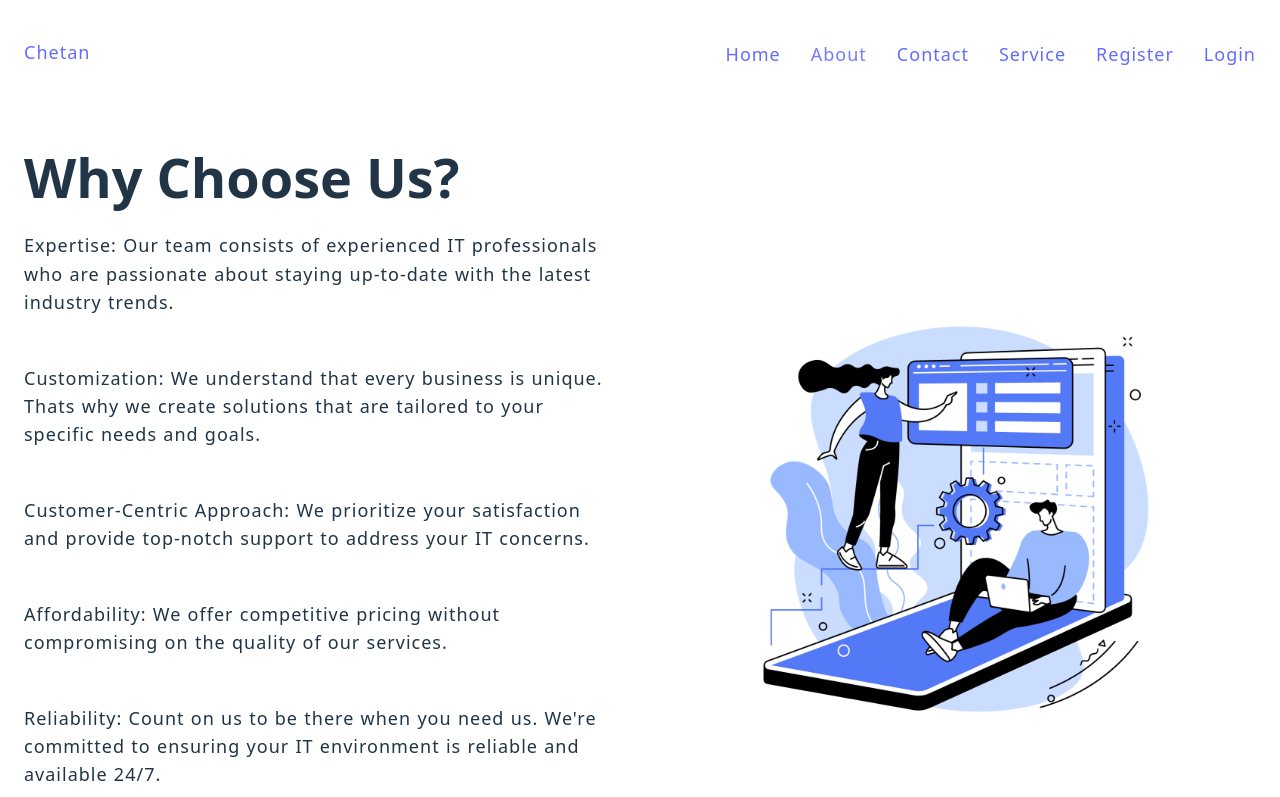
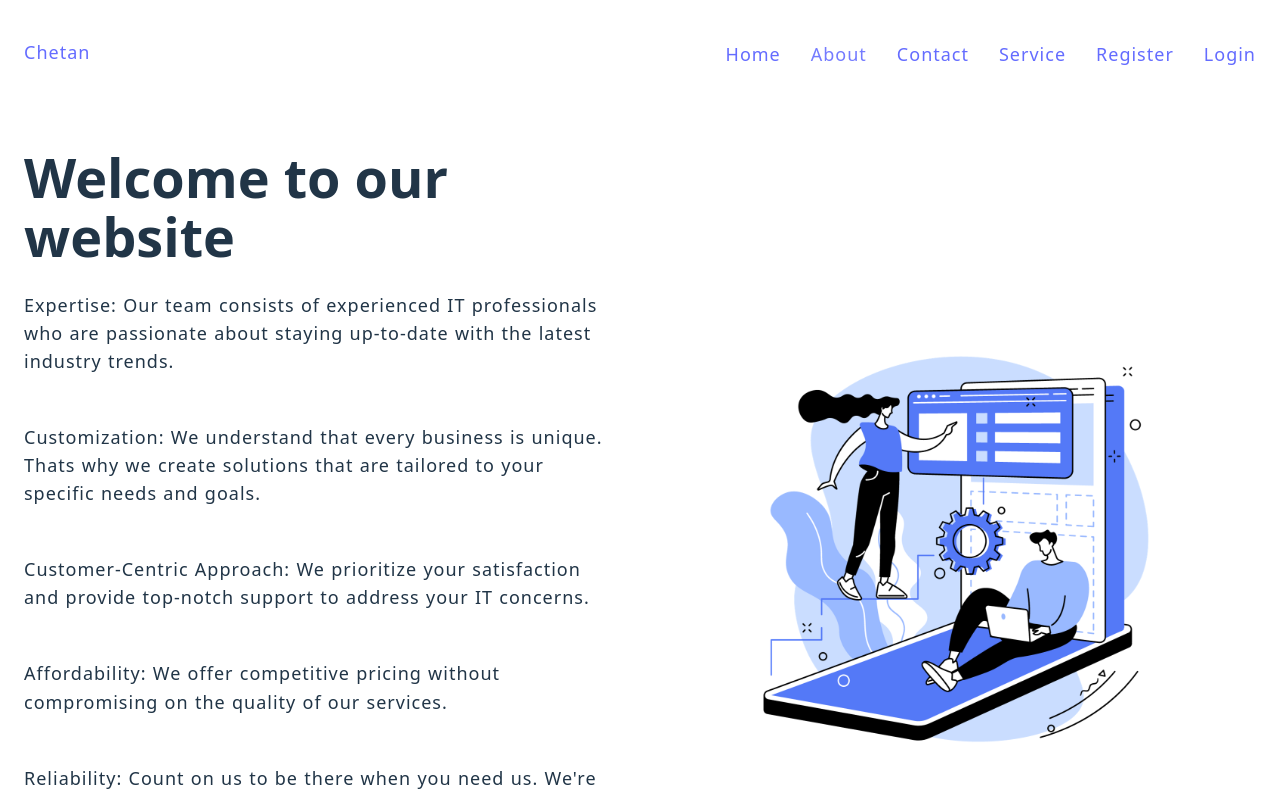
Before and after one commit to Chetanbelwal/Coding-Champs, a React (Vite) app in the folder client/: page /about in a window 1280 px wide. Shown: the top 797 px of the page. Built offline with nearby package versions, Linux system fonts and the light colour scheme; no server answers.

Commit message:
Getting username on About Page when User Login

```diff
--- a/client/src/pages/About.jsx
+++ b/client/src/pages/About.jsx
@@ -1,7 +1,10 @@
 import { NavLink } from "react-router-dom";
 import { Analytics } from "../components/Analytics";
+import { useAuth } from "../store/auth";
 
 export const About = () => {
+  const { user } = useAuth();
+
   return (
     <>
       <main>
@@ -9,8 +12,11 @@ export const About = () => {
           <div className="container grid grid-two-cols">
             <div className="hero-content">
               {/* <p>We care to cure your Health</p> */}
-
-              <h1>Why Choose Us? </h1>
+              <h1>
+                {user && user.username
+                  ? `Welcome, ${user.username} to our website`
+                  : "Welcome to our website"}
+              </h1>
               <p>
                 Expertise: Our team consists of experienced IT professionals who
                 are passionate about staying up-to-date with the latest industry
```
